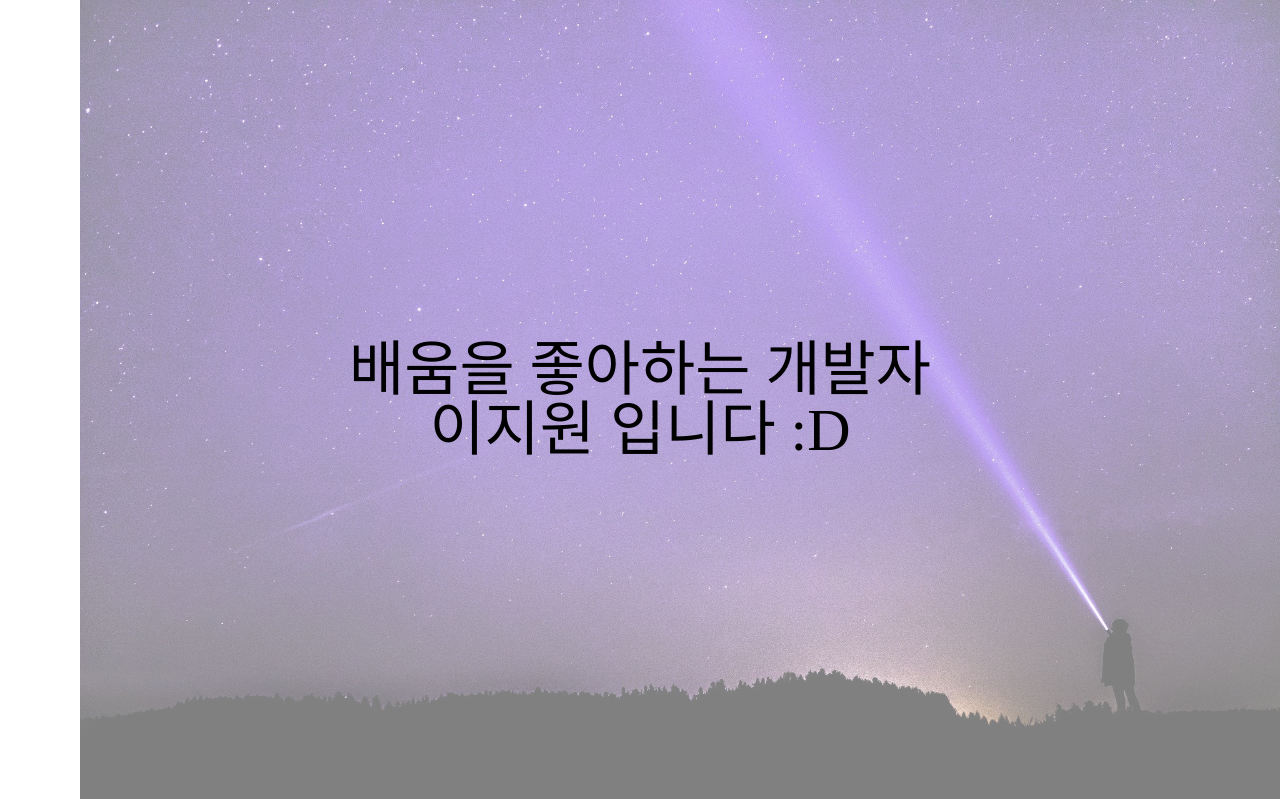
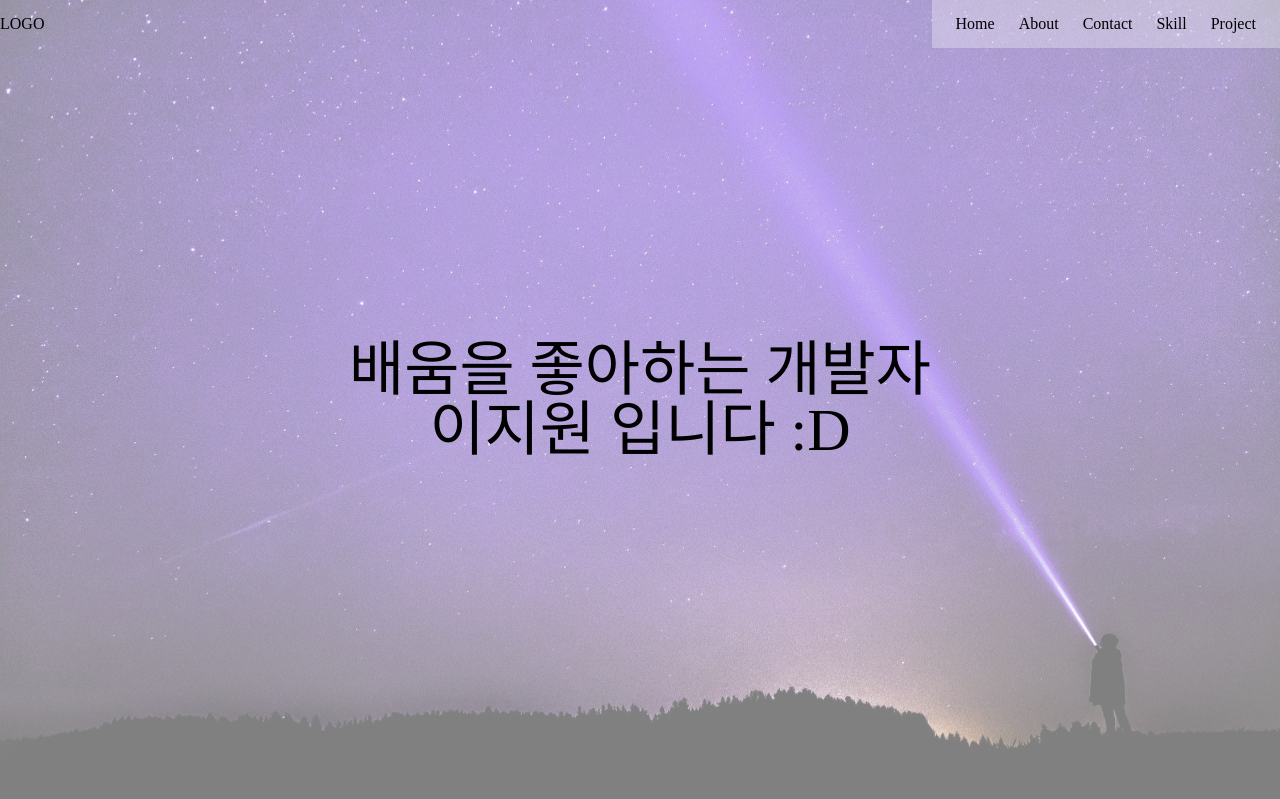
Before and after one commit to jiwon79/portfolio-web, a React (Create React App) app: page / in a window 1280 px wide. Shown: the top 799 px of the page. Built offline with nearby package versions, Linux system fonts and the light colour scheme.

Commit message:
feat: Add header css

```diff
--- a/src/components/Header.css
+++ b/src/components/Header.css
@@ -1,5 +1,26 @@
 .header {
     position: absolute;
     top: 0;
-    color: #ffffff;
+    display: flex;
+    justify-content: space-between;
+    align-items: center;
+    width: 100%;
+    color: #000000;
+    z-index: 10;
 }
+
+.header__menu {
+    display: flex;
+    float: right;
+    background-color: rgba(255, 255, 255, 0.3);
+    list-style: none;
+    padding: 8px 12px;
+}
+
+.header__menu li {
+    padding: 8px 12px;
+}
+
+.header__menu li:hover {
+    background-color: rgb(255, 255, 255, 0.8);
+}
--- a/src/components/Header.js
+++ b/src/components/Header.js
@@ -4,10 +4,10 @@ import './Header.css'
 export default function Header() {
     return (
         <div className="header">
-            <div>
+            <div className="header__logo">
                 LOGO
             </div>
-            <ul>
+            <ul className="header__menu">
                 <li onClick={() => {
                     document.getElementById('main').scrollIntoView();
                 }}>
--- a/src/components/Main.css
+++ b/src/components/Main.css
@@ -3,6 +3,7 @@
     top: 0;
     right: 0;
     z-index: -1;
+    width: 100%;
     height: 100vh;
 }
 
@@ -15,12 +16,12 @@
 .main {
     position: relative;
     height: 100vh;
-    background: rgba(255, 255, 255,0.5);
+    background: rgba(255, 255, 255, 0.5);
     line-height: 1em;
     font-size: 60px;
 }
 
-.main p{
+.main p {
     position: absolute;
     top: 50%;
     left: 50%;
--- a/src/index.css
+++ b/src/index.css
@@ -1,13 +1,16 @@
+@import url('https://fonts.googleapis.com/css2?family=Titillium+Web:wght@600&display=swap');
+@font-face {
+  font-family: 'Noto Sans KR';
+  font-style: normal;
+  font-weight: 400;
+  src: url(//fonts.gstatic.com/ea/notosanskr/v2/NotoSansKR-Medium.woff2) format('woff2'),
+  url(//fonts.gstatic.com/ea/notosanskr/v2/NotoSansKR-Medium.woff) format('woff'),
+  url(//fonts.gstatic.com/ea/notosanskr/v2/NotoSansKR-Medium.otf) format('opentype');
+}
+
 body {
   margin: 0;
-  font-family: -apple-system, BlinkMacSystemFont, 'Segoe UI', 'Roboto', 'Oxygen',
-    'Ubuntu', 'Cantarell', 'Fira Sans', 'Droid Sans', 'Helvetica Neue',
-    sans-serif;
+  font-family: 'Titillium Web', 'Noto Sans KR', 'Roboto', 'Oxygen', sans-serif;
   -webkit-font-smoothing: antialiased;
   -moz-osx-font-smoothing: grayscale;
 }
-
-code {
-  font-family: source-code-pro, Menlo, Monaco, Consolas, 'Courier New',
-    monospace;
-}
```
Also changed, not shown: 1 other file (tests, documents, lock files or other folders).
